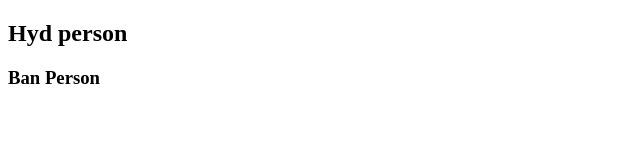
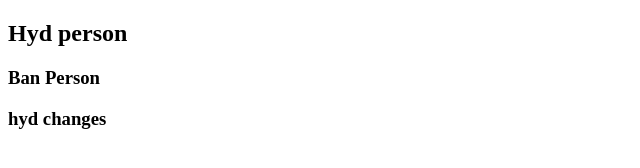
Before and after one commit to SREENU42/Hyd-Project, a plain HTML site: page index.html in a window 1280 px wide. Shown: the whole page, without its empty margins (0-640 px from the left). Drawn offline with Linux system fonts and the light colour scheme.

Commit message:
hyd changes

```diff
--- a/index.html
+++ b/index.html
@@ -8,5 +8,6 @@
 <body>
     <h2>Hyd person</h2>
     <h3>Ban Person</h3>
+    <h3>hyd changes</h3>
 </body>
 </html>
```
